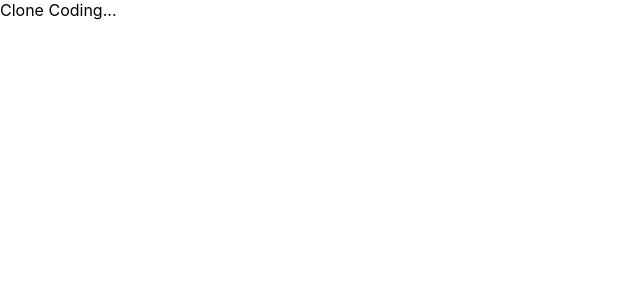
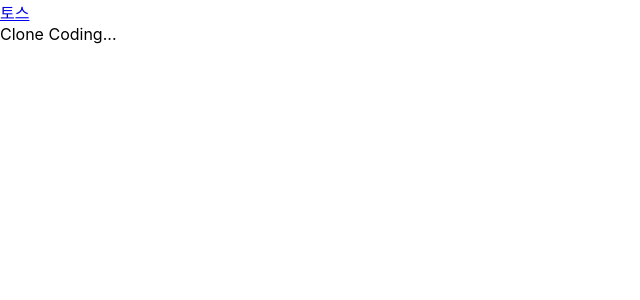
Before and after one commit to seungahhong/css-layout, a React (Create React App) app: page / in a window 1280 px wide. Shown: the top 300 px of the page, without its empty margins (0-640 px from the left). Built offline with nearby package versions, Linux system fonts and the light colour scheme.

Commit message:
CloneCode1 feat: 클론코딩1
  - 라우터 링크 추가

```diff
--- a/src/App.tsx
+++ b/src/App.tsx
@@ -1,13 +1,15 @@
-import React from 'react';
-import { Route, Routes } from 'react-router-dom';
+import { Route, Routes, NavLink } from 'react-router-dom';
 import TossClone from './TossClone/TossClone';
 
 function App() {
   return (
-    <Routes>
-      <Route path="/toss" element={<TossClone />} />
-      <Route path="/" element={<div>Clone Coding...</div>} />
-    </Routes>
+    <>
+      <NavLink to="/toss">토스</NavLink>
+      <Routes>
+        <Route path="/toss" element={<TossClone />} />
+        <Route path="/" element={<div>Clone Coding...</div>} />
+      </Routes>
+    </>
   );
 }
 
```
